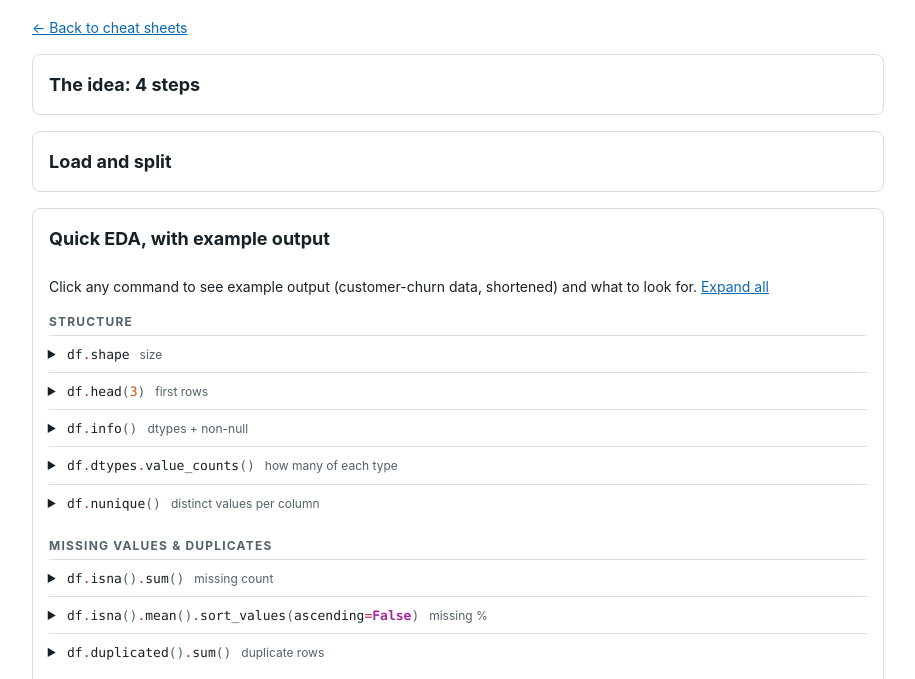
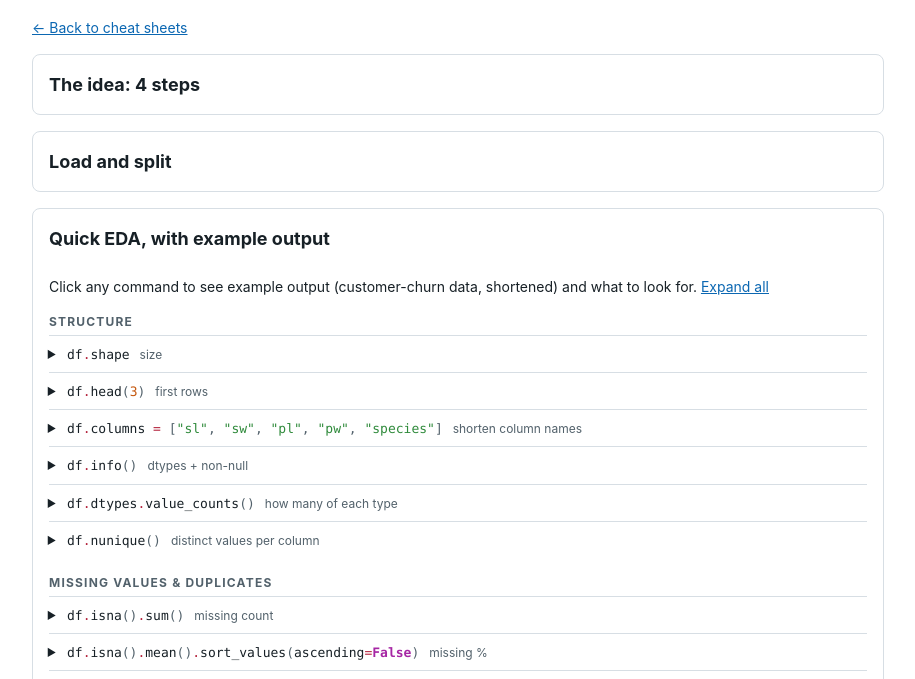
Before and after one commit to prateek-mehra/data-science-cheat-sheets, a plain HTML site: page ml-pipeline-cheatsheet.html in a window 1280 px wide. Both pictures are taken after a click on the heading "Quick EDA, with example output". Shown: the part 102-781 px from the top of the page, without its empty margins (182-1097 px from the left). Drawn offline with Linux system fonts and the light colour scheme.

Commit message:
ML pipeline sheet: add column renaming to EDA structure examples
Co-Authored-By: Claude Opus 5.5 <noreply@anthropic.com>

```diff
--- a/ml-pipeline-cheatsheet.html
+++ b/ml-pipeline-cheatsheet.html
@@ -88,6 +88,11 @@
 0      C00000  35.0  Midwest     app       Plus             3        1
 1      C00001  35.0  Northeast   app        NaN             9        0
 2      C00002  49.0  West        app       Plus             7        1</code></pre><p class="why">Eyeball the values: IDs, text categories, the target. <code>customer_id</code> is an ID, so drop it.</p></div></details>
+      <details class="eda"><summary><code class="py"><span class="n">df</span><span class="o">.</span><span class="n">columns</span> <span class="o">=</span> <span class="p">[</span><span class="s2">"sl"</span><span class="p">,</span> <span class="s2">"sw"</span><span class="p">,</span> <span class="s2">"pl"</span><span class="p">,</span> <span class="s2">"pw"</span><span class="p">,</span> <span class="s2">"species"</span><span class="p">]</span></code> <span class="tag">shorten column names</span></summary><div><pre><code class="py"><span class="n">df</span><span class="o">.</span><span class="n">columns</span><span class="o">.</span><span class="n">tolist</span><span class="p">()</span>
+<span class="c1"># ['sepal length (cm)', 'sepal width (cm)', 'petal length (cm)', 'petal width (cm)', 'species']</span>
+
+<span class="n">df</span><span class="o">.</span><span class="n">columns</span> <span class="o">=</span> <span class="p">[</span><span class="s2">"sl"</span><span class="p">,</span> <span class="s2">"sw"</span><span class="p">,</span> <span class="s2">"pl"</span><span class="p">,</span> <span class="s2">"pw"</span><span class="p">,</span> <span class="s2">"species"</span><span class="p">]</span>       <span class="c1"># rename ALL (same count, same order)</span>
+<span class="n">df</span> <span class="o">=</span> <span class="n">df</span><span class="o">.</span><span class="n">rename</span><span class="p">(</span><span class="n">columns</span><span class="o">=</span><span class="p">{</span><span class="s2">"petal length (cm)"</span><span class="p">:</span> <span class="s2">"pl"</span><span class="p">})</span>    <span class="c1"># or rename just a few</span></code></pre><pre class="out"><code>df.columns.tolist()  -&gt;  [&#x27;sl&#x27;, &#x27;sw&#x27;, &#x27;pl&#x27;, &#x27;pw&#x27;, &#x27;species&#x27;]</code></pre><p class="why">Do it right after loading (example: iris data). Long names with spaces and units are slow to type and easy to typo under time pressure. Assigning <code>df.columns</code> needs exactly one name per column, in order, or it raises a length-mismatch error. Use <code>rename</code> when you only change a few. Don't rename the target to something unclear: graders need to follow your code.</p></div></details>
       <details class="eda"><summary><code class="py"><span class="n">df</span><span class="o">.</span><span class="n">info</span><span class="p">()</span></code> <span class="tag">dtypes + non-null</span></summary><div><pre class="out"><code> #   Column            Non-Null Count  Dtype
  0   customer_id       5040 non-null   object
  1   signup_date       5040 non-null   object    &lt;- a date stored as text
```
